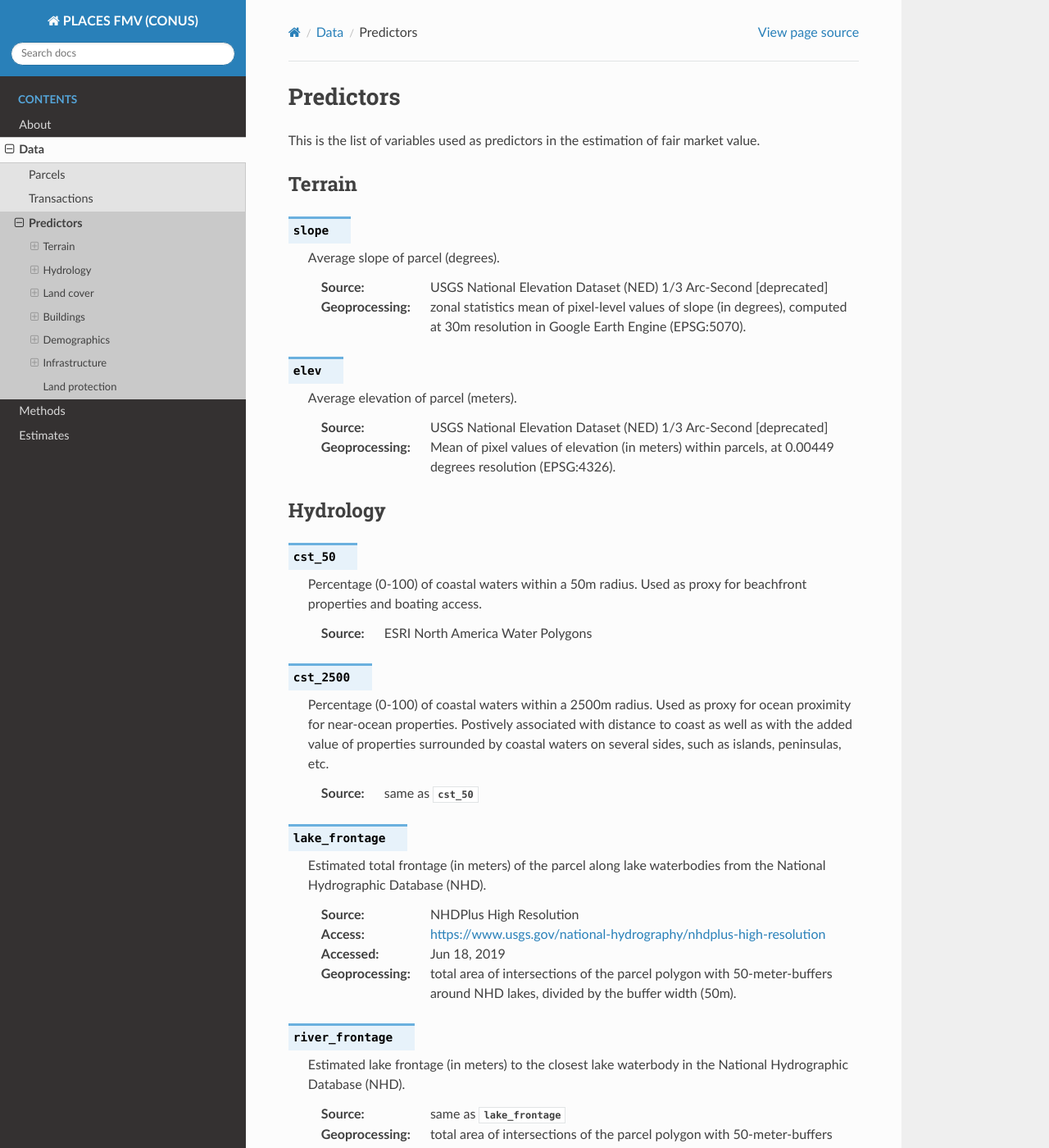
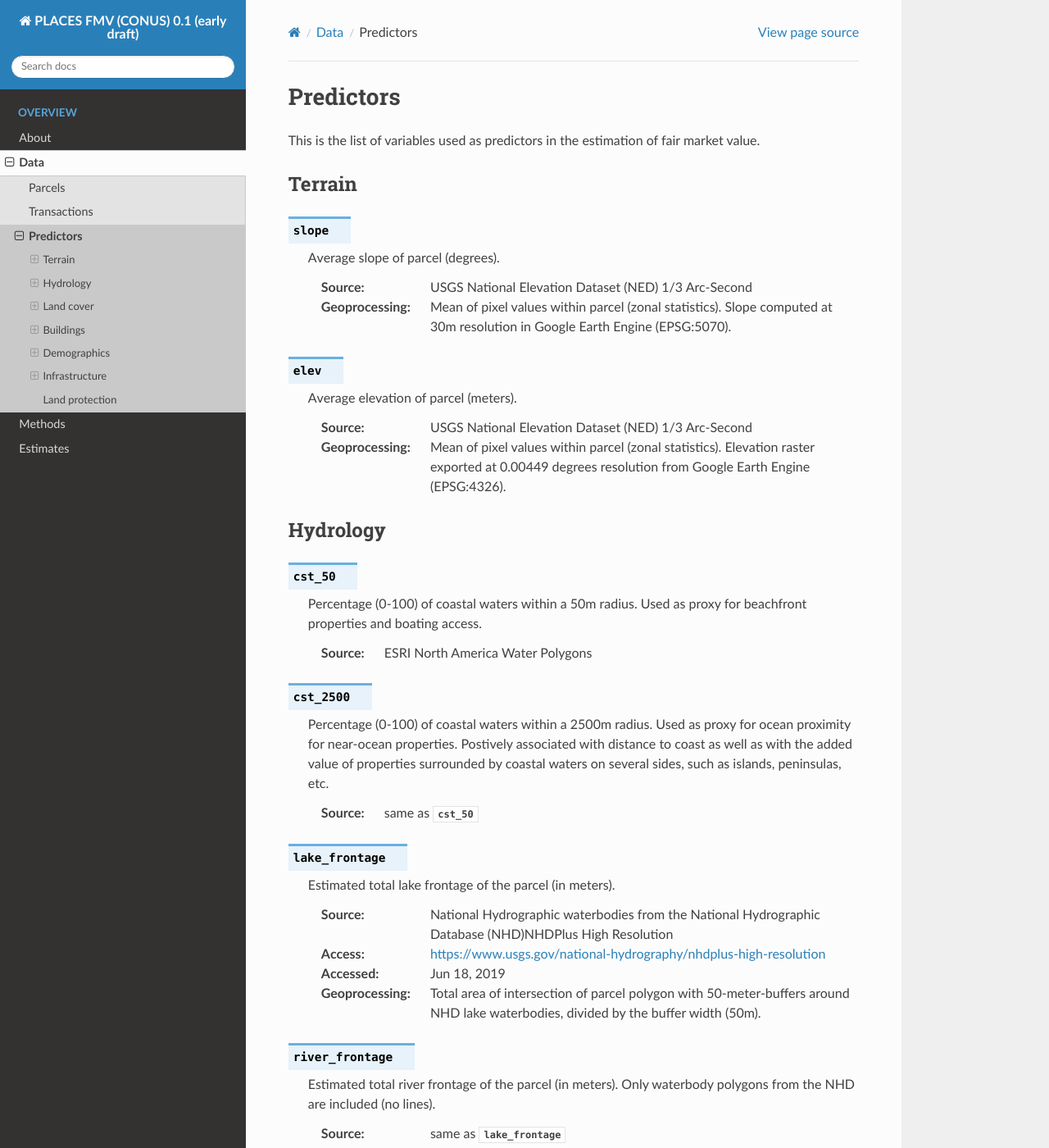
Before and after one commit to chrnolte/places-conus, a Sphinx documentation site: the page built from docs/data/predictors.rst, in a window 1280 px wide and 1400 px high. Shown: the whole window at 82% size. Built offline with Sphinx 7.4.7 and the Read the Docs theme 2.0.0, drawn with Linux system fonts in a browser that asks for light colours; some of the changed text lies outside the part shown.

Commit message:
Update to the documentation

```diff
--- a/docs/conf.py
+++ b/docs/conf.py
@@ -10,7 +10,7 @@
 # -- Project information -----------------------------------------------------
 # https://www.sphinx-doc.org/en/master/usage/configuration.html#project-information
 
-project = 'PLACES FMV (CONUS)'
+project = 'PLACES FMV (CONUS) 0.1 (early draft)'
 copyright = '2022, Christoph Nolte'
 author = 'Christoph Nolte'
 release = '0.1'
--- a/docs/data/predictors.rst
+++ b/docs/data/predictors.rst
@@ -11,15 +11,15 @@
 
    Average slope of parcel (degrees).
 
-   :Source: USGS National Elevation Dataset (NED) 1/3 Arc-Second [deprecated]
-   :Geoprocessing: zonal statistics mean of pixel-level values of slope (in degrees), computed at 30m resolution in Google Earth Engine (EPSG:5070).
+   :Source: USGS National Elevation Dataset (NED) 1/3 Arc-Second
+   :Geoprocessing: Mean of pixel values within parcel (zonal statistics). Slope computed at 30m resolution in Google Earth Engine (EPSG:5070).
 
 .. attribute:: elev
 
    Average elevation of parcel (meters).
 
-   :Source: USGS National Elevation Dataset (NED) 1/3 Arc-Second [deprecated]
-   :Geoprocessing: Mean of pixel values of elevation (in meters) within parcels, at 0.00449 degrees resolution (EPSG:4326).
+   :Source: USGS National Elevation Dataset (NED) 1/3 Arc-Second
+   :Geoprocessing: Mean of pixel values within parcel (zonal statistics). Elevation raster exported at 0.00449 degrees resolution from Google Earth Engine (EPSG:4326).
 
 
 *********
@@ -40,19 +40,19 @@
 
 .. attribute:: lake_frontage
 
-   Estimated total frontage (in meters) of the parcel along lake waterbodies from the National Hydrographic Database (NHD).
+   Estimated total lake frontage of the parcel (in meters).
 
-   :Source: NHDPlus High Resolution
+   :Source: National Hydrographic  waterbodies from the National Hydrographic Database (NHD)NHDPlus High Resolution
    :Access: https://www.usgs.gov/national-hydrography/nhdplus-high-resolution
    :Accessed: Jun 18, 2019
-   :Geoprocessing: total area of intersections of the parcel polygon with 50-meter-buffers around NHD lakes, divided by the buffer width (50m).
+   :Geoprocessing: Total area of intersection of parcel polygon with 50-meter-buffers around NHD lake waterbodies, divided by the buffer width (50m).
 
 .. attribute:: river_frontage
 
-   Estimated lake frontage (in meters) to the closest lake waterbody in the National Hydrographic Database (NHD).
+   Estimated total river frontage of the parcel (in meters). Only waterbody polygons from the NHD are included (no lines).
 
    :Source: same as :any:`lake_frontage`
-   :Geoprocessing: total area of intersections of the parcel polygon with 50-meter-buffers around NHD lakes, divided by the buffer width (50m).
+   :Geoprocessing: Total area of intersection of parcel polygon with 50-meter-buffers around NHD river waterbodies, divided by the buffer width (50m).
 
 .. attribute:: water_exposure
 
@@ -63,7 +63,7 @@
    Percentage (0-100) of parcel area covered by wetland polygons.
 
    :Source: National Wetlands Inventory (NWI), U.S. Fish & Wildlife Service
-   :Access: `<https://www.fws.gov/program/national-wetlands-inventory/wetlands-data>`_
+   :Access: https://www.fws.gov/program/national-wetlands-inventory/wetlands-data
    :Accessed: Jun 18, 2019
 
 .. attribute:: fld_fr_fath_p100
```
Also changed, not shown: other parts of docs/data/predictors.rst (+4 -2 lines), docs/about/people.rst (+4 -3 lines), docs/index.rst (+6 -4 lines), docs/methods/estimation/predictor_sets.rst (+37 -11 lines).
